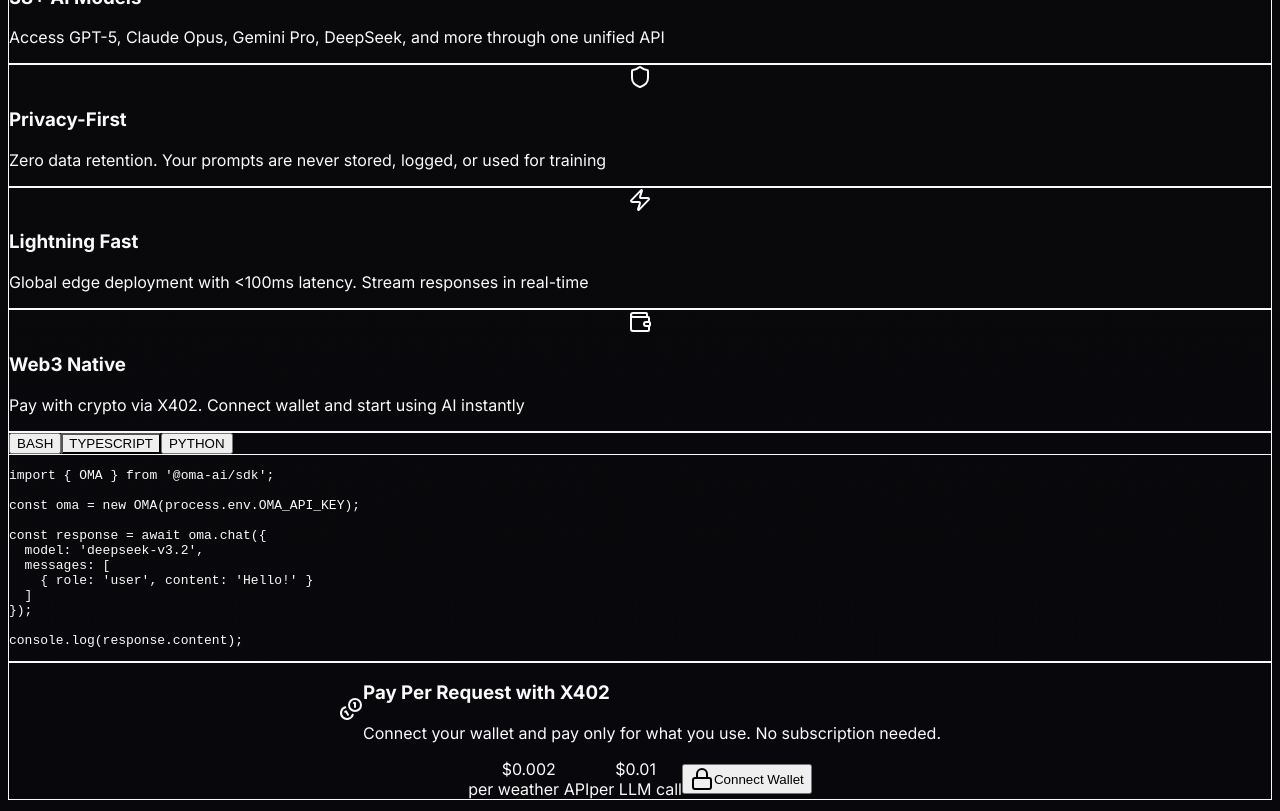
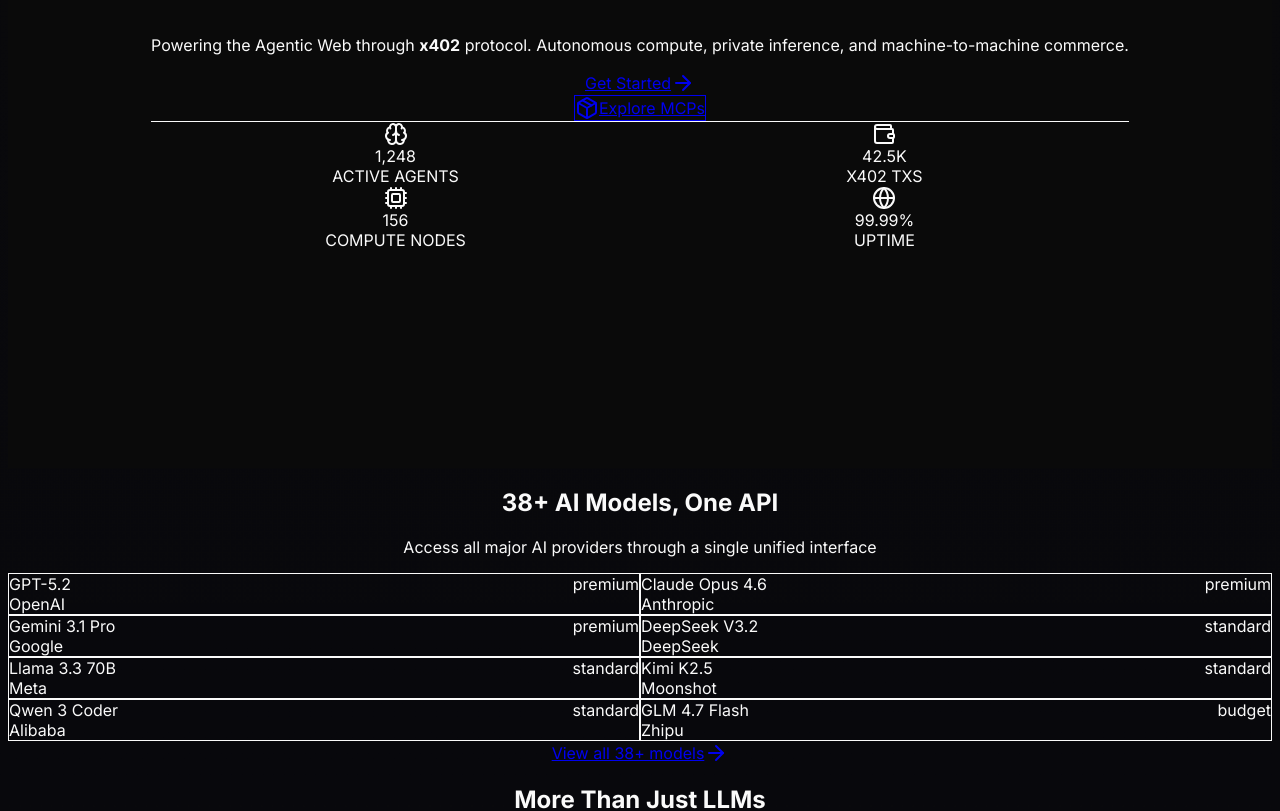
Before and after one commit to FrankieMolt/OMA-AI, a Next.js app: page / in a window 1280 px wide. Shown: the part 340-1151 px from the top of the page. Built offline with nearby package versions, Linux system fonts and the light colour scheme.

Commit message:
Upgrade Hero UI to bold Agentic Web theme

```diff
--- a/src/components/hero-section.tsx
+++ b/src/components/hero-section.tsx
@@ -8,133 +8,55 @@
   Shield,
   Zap,
   Wallet,
-  ChevronRight,
   ArrowRight,
   Sparkles,
-  Code2,
-  Lock,
-  Coins,
-  Package
+  Package,
+  Globe,
+  Terminal,
+  Cpu
 } from 'lucide-react';
 import { cn } from '@/lib/utils';
 
-const features = [
-  {
-    icon: Brain,
-    title: '38+ AI Models',
-    description: 'Access GPT-5, Claude Opus, Gemini Pro, DeepSeek, and more through one unified API',
-    gradient: 'from-purple-500 to-pink-500'
-  },
-  {
-    icon: Shield,
-    title: 'Privacy-First',
-    description: 'Zero data retention. Your prompts are never stored, logged, or used for training',
-    gradient: 'from-green-500 to-emerald-500'
-  },
-  {
-    icon: Zap,
-    title: 'Lightning Fast',
-    description: 'Global edge deployment with <100ms latency. Stream responses in real-time',
-    gradient: 'from-yellow-500 to-orange-500'
-  },
-  {
-    icon: Wallet,
-    title: 'Web3 Native',
-    description: 'Pay with crypto via X402. Connect wallet and start using AI instantly',
-    gradient: 'from-blue-500 to-cyan-500'
-  }
-];
-
-const codeExamples = [
-  {
-    language: 'bash',
-    code: `# Install OMA-AI CLI
-npm install -g @oma-ai/cli
-
-# Authenticate with wallet
-oma login --wallet
-
-# Start chatting
-oma chat "Explain quantum computing"`
-  },
-  {
-    language: 'typescript',
-    code: `import { OMA } from '@oma-ai/sdk';
-
-const oma = new OMA(process.env.OMA_API_KEY);
-
-const response = await oma.chat({
-  model: 'deepseek-v3.2',
-  messages: [
-    { role: 'user', content: 'Hello!' }
-  ]
-});
-
-console.log(response.content);`
-  },
-  {
-    language: 'python',
-    code: `from oma_ai import OMA
-
-oma = OMA(api_key='oma-...')
-
-response = oma.chat(
-    model='claude-opus-4.6',
-    messages=[{'role': 'user', 'content': 'Hi!'}]
-)
-
-print(response.content)`
-  }
-];
-
-const stats = [
-  { label: 'AI Models', value: '38+' },
-  { label: 'Latency', value: '<100ms' },
-  { label: 'Uptime', value: '99.9%' },
-  { label: 'Users', value: '10K+' }
-];
-
 export function HeroSection() {
-  const [activeExample, setActiveExample] = useState(0);
+  const [mounted, setMounted] = useState(false);
 
   useEffect(() => {
-    const interval = setInterval(() => {
-      setActiveExample((prev) => (prev + 1) % codeExamples.length);
-    }, 5000);
-    return () => clearInterval(interval);
+    setMounted(true);
   }, []);
 
+  if (!mounted) return null;
+
   return (
-    <div className="relative overflow-hidden">
-      {/* Animated Background */}
-      <div className="absolute inset-0 -z-10">
-        <div className="absolute inset-0 bg-gradient-to-b from-primary/5 via-transparent to-transparent" />
-        <div className="absolute top-0 left-1/4 w-96 h-96 bg-purple-500/20 rounded-full blur-3xl animate-pulse" />
-        <div className="absolute top-1/4 right-1/4 w-96 h-96 bg-blue-500/20 rounded-full blur-3xl animate-pulse" style={{ animationDelay: '1s' }} />
+    <div className="relative min-h-screen flex items-center justify-center overflow-hidden bg-[#0a0a0a]">
+      {/* Dynamic Background Grid */}
+      <div className="absolute inset-0 z-0 opacity-20"
+           style={{ backgroundImage: 'radial-gradient(#ffffff 1px, transparent 1px)', backgroundSize: '40px 40px' }} />
+
+      <div className="absolute inset-0 z-0">
+        <div className="absolute top-[-10%] left-[-10%] w-[40%] h-[40%] bg-purple-900/30 rounded-full blur-[120px] animate-pulse" />
+        <div className="absolute bottom-[-10%] right-[-10%] w-[40%] h-[40%] bg-blue-900/30 rounded-full blur-[120px] animate-pulse" style={{ animationDelay: '2s' }} />
       </div>
 
-      <div className="max-w-7xl mx-auto px-4 py-20 md:py-32">
-        {/* Main Hero */}
-        <div className="text-center mb-16">
+      <div className="relative z-10 max-w-7xl mx-auto px-4 py-20 text-center">
         <motion.div
           initial={{ opacity: 0, y: 20 }}
           animate={{ opacity: 1, y: 0 }}
-            className="inline-flex items-center gap-2 px-4 py-2 rounded-full bg-primary/10 border border-primary/20 mb-6"
+          className="inline-flex items-center gap-2 px-4 py-2 rounded-full bg-white/5 border border-white/10 mb-8 backdrop-blur-md"
         >
-            <Sparkles className="w-4 h-4 text-primary" />
-            <span className="text-sm font-medium">Now with X402 micropayments</span>
+          <Sparkles className="w-4 h-4 text-purple-400" />
+          <span className="text-sm font-medium text-gray-300">The First Sovereign Agent Infrastructure</span>
         </motion.div>
 
         <motion.h1
           initial={{ opacity: 0, y: 20 }}
           animate={{ opacity: 1, y: 0 }}
           transition={{ delay: 0.1 }}
-            className="text-5xl md:text-7xl font-bold mb-6 leading-tight"
+          className="text-6xl md:text-8xl font-black mb-8 tracking-tighter text-white"
         >
-            Private AI API
+          OPEN MARKET
           <br />
-            <span className="bg-gradient-to-r from-primary via-purple-500 to-pink-500 bg-clip-text text-transparent">
-              Without Compromise
+          <span className="bg-gradient-to-r from-purple-400 via-blue-500 to-emerald-400 bg-clip-text text-transparent">
+            ACCESS (OMA)
           </span>
         </motion.h1>
 
@@ -142,148 +64,47 @@
           initial={{ opacity: 0, y: 20 }}
           animate={{ opacity: 1, y: 0 }}
           transition={{ delay: 0.2 }}
-            className="text-xl md:text-2xl text-muted-foreground mb-8 max-w-3xl mx-auto"
+          className="text-xl md:text-2xl text-gray-400 mb-12 max-w-3xl mx-auto font-light leading-relaxed"
         >
-            Access 38+ AI models through one API. Zero data retention.
-            Pay with crypto or card. Privacy-first, always.
+          Powering the Agentic Web through <strong>x402</strong> protocol.
+          Autonomous compute, private inference, and machine-to-machine commerce.
         </motion.p>
 
         <motion.div
           initial={{ opacity: 0, y: 20 }}
           animate={{ opacity: 1, y: 0 }}
           transition={{ delay: 0.3 }}
-            className="flex flex-col sm:flex-row items-center justify-center gap-4"
+          className="flex flex-col sm:flex-row items-center justify-center gap-6"
         >
-            <Link href="/models" className="px-8 py-4 bg-primary text-primary-foreground rounded-xl font-semibold text-lg hover:bg-primary/90 transition-all flex items-center justify-center gap-2 group">
-              Browse Marketplace
-              <ArrowRight className="w-5 h-5 group-hover:translate-x-1 transition-transform" />
+          <Link href="/models" className="px-10 py-5 bg-white text-black rounded-2xl font-bold text-xl hover:scale-105 transition-transform flex items-center gap-3">
+            Get Started
+            <ArrowRight className="w-6 h-6" />
           </Link>
-            <Link href="/mcps" className="px-8 py-4 bg-muted hover:bg-muted/80 rounded-xl font-semibold text-lg transition-all flex items-center justify-center gap-2">
-              <Package className="w-5 h-5" />
-              MCP Registry
+          <Link href="/mcps" className="px-10 py-5 bg-white/5 text-white border border-white/10 rounded-2xl font-bold text-xl hover:bg-white/10 transition-colors flex items-center gap-3">
+            <Package className="w-6 h-6" />
+            Explore MCPs
           </Link>
         </motion.div>
 
-          {/* Stats */}
+        {/* Live Metrics */}
         <motion.div
-            initial={{ opacity: 0, y: 20 }}
-            animate={{ opacity: 1, y: 0 }}
-            transition={{ delay: 0.4 }}
-            className="flex flex-wrap justify-center gap-8 mt-12"
+          initial={{ opacity: 0 }}
+          animate={{ opacity: 1 }}
+          transition={{ delay: 0.5 }}
+          className="mt-24 grid grid-cols-2 md:grid-cols-4 gap-8 border-t border-white/10 pt-12"
         >
-            {stats.map((stat, index) => (
-              <div key={index} className="text-center">
-                <div className="text-3xl font-bold text-foreground">{stat.value}</div>
-                <div className="text-sm text-muted-foreground">{stat.label}</div>
+          {[
+            { label: 'Active Agents', value: '1,248', icon: Brain },
+            { label: 'x402 TXs', value: '42.5K', icon: Wallet },
+            { label: 'Compute Nodes', value: '156', icon: Cpu },
+            { label: 'Uptime', value: '99.99%', icon: Globe }
+          ].map((stat, i) => (
+            <div key={i} className="flex flex-col items-center gap-2">
+              <stat.icon className="w-5 h-5 text-gray-500" />
+              <div className="text-3xl font-bold text-white">{stat.value}</div>
+              <div className="text-xs uppercase tracking-widest text-gray-500 font-semibold">{stat.label}</div>
             </div>
           ))}
-          </motion.div>
-        </div>
-
-        {/* Features Grid */}
-        <motion.div
-          initial={{ opacity: 0, y: 20 }}
-          animate={{ opacity: 1, y: 0 }}
-          transition={{ delay: 0.5 }}
-          className="grid md:grid-cols-2 lg:grid-cols-4 gap-6 mb-16"
-        >
-          {features.map((feature, index) => (
-            <motion.div
-              key={index}
-              initial={{ opacity: 0, y: 20 }}
-              animate={{ opacity: 1, y: 0 }}
-              transition={{ delay: 0.6 + index * 0.1 }}
-              className="group p-6 rounded-2xl bg-card border border-border hover:border-primary/50 transition-all"
-            >
-              <div className={cn(
-                "w-12 h-12 rounded-xl bg-gradient-to-br flex items-center justify-center mb-4",
-                feature.gradient
-              )}>
-                <feature.icon className="w-6 h-6 text-white" />
-              </div>
-              <h3 className="font-semibold text-lg mb-2">{feature.title}</h3>
-              <p className="text-sm text-muted-foreground">{feature.description}</p>
-            </motion.div>
-          ))}
-        </motion.div>
-
-        {/* Code Examples */}
-        <motion.div
-          initial={{ opacity: 0, y: 20 }}
-          animate={{ opacity: 1, y: 0 }}
-          transition={{ delay: 0.8 }}
-          className="max-w-4xl mx-auto"
-        >
-          <div className="rounded-2xl bg-card border border-border overflow-hidden">
-            {/* Tabs */}
-            <div className="flex border-b border-border">
-              {codeExamples.map((example, index) => (
-                <button
-                  key={index}
-                  onClick={() => setActiveExample(index)}
-                  className={cn(
-                    "px-6 py-3 text-sm font-medium transition-all",
-                    activeExample === index
-                      ? "bg-muted text-foreground border-b-2 border-primary"
-                      : "text-muted-foreground hover:text-foreground"
-                  )}
-                >
-                  {example.language.toUpperCase()}
-                </button>
-              ))}
-            </div>
-
-            {/* Code */}
-            <div className="p-6 bg-black/50">
-              <AnimatePresence mode="wait">
-                <motion.pre
-                  key={activeExample}
-                  initial={{ opacity: 0, y: 10 }}
-                  animate={{ opacity: 1, y: 0 }}
-                  exit={{ opacity: 0, y: -10 }}
-                  className="text-sm font-mono text-gray-300 overflow-x-auto"
-                >
-                  <code>{codeExamples[activeExample].code}</code>
-                </motion.pre>
-              </AnimatePresence>
-            </div>
-          </div>
-        </motion.div>
-
-        {/* X402 Payment Banner */}
-        <motion.div
-          initial={{ opacity: 0, y: 20 }}
-          animate={{ opacity: 1, y: 0 }}
-          transition={{ delay: 1 }}
-          className="mt-16 p-8 rounded-2xl bg-gradient-to-r from-blue-500/10 via-purple-500/10 to-pink-500/10 border border-border"
-        >
-          <div className="flex flex-col md:flex-row items-center justify-between gap-6">
-            <div className="flex items-center gap-4">
-              <div className="p-4 rounded-xl bg-gradient-to-br from-blue-500 to-purple-500">
-                <Coins className="w-8 h-8 text-white" />
-              </div>
-              <div>
-                <h3 className="text-xl font-bold mb-1">Pay Per Request with X402</h3>
-                <p className="text-muted-foreground">
-                  Connect your wallet and pay only for what you use. No subscription needed.
-                </p>
-              </div>
-            </div>
-            <div className="flex items-center gap-4">
-              <div className="text-center px-6">
-                <div className="text-2xl font-bold">$0.002</div>
-                <div className="text-xs text-muted-foreground">per weather API</div>
-              </div>
-              <div className="text-center px-6">
-                <div className="text-2xl font-bold">$0.01</div>
-                <div className="text-xs text-muted-foreground">per LLM call</div>
-              </div>
-              <button className="px-6 py-3 bg-primary text-primary-foreground rounded-xl font-semibold hover:bg-primary/90 transition-all flex items-center gap-2">
-                <Lock className="w-4 h-4" />
-                Connect Wallet
-              </button>
-            </div>
-          </div>
         </motion.div>
       </div>
     </div>
```
Also changed, not shown: next-env.d.ts, 1 other file (tests, documents, lock files or other folders). Lines whose indentation alone changed are shown as unchanged.
